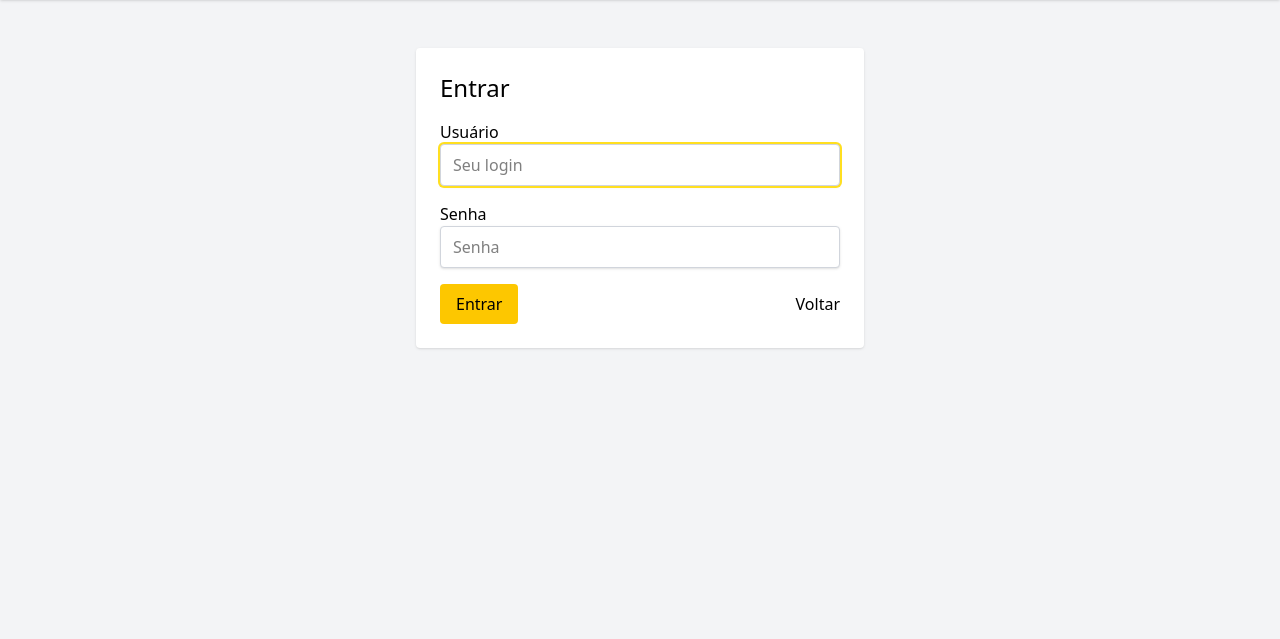
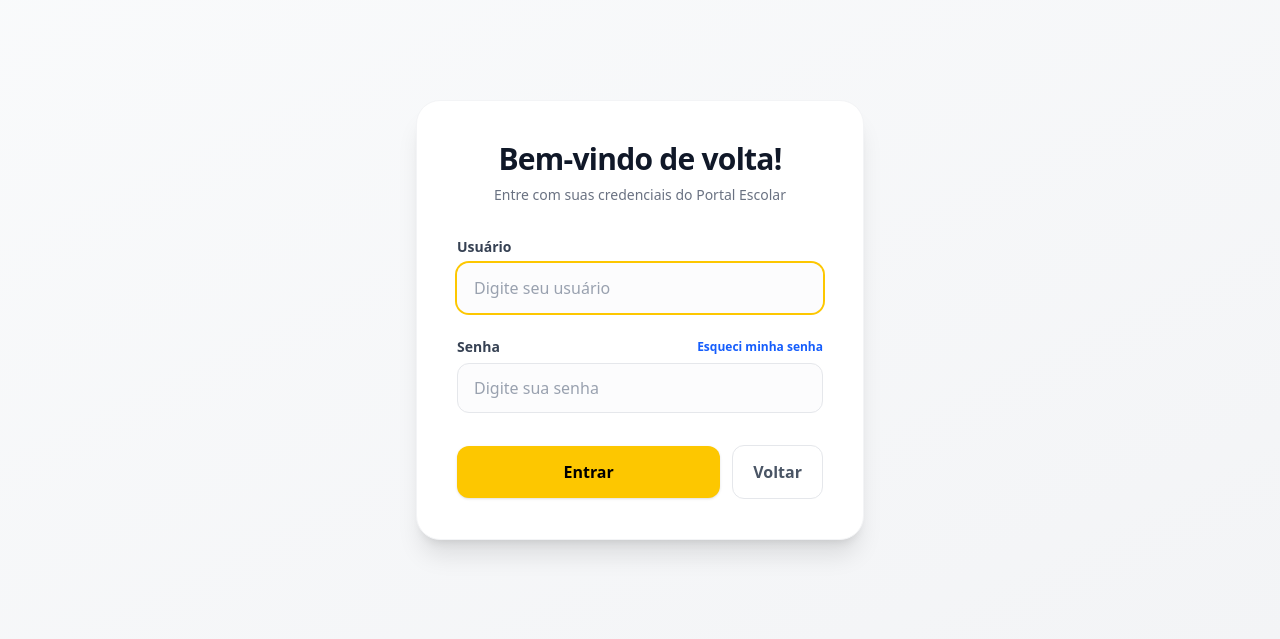
Before and after one commit to HilarioJrx/ana-franco-edu, a Django app: page /accounts/login/ in a window 1280 px wide. Shown: the part 64-703 px from the top of the page. Run offline with Django 5.2, Linux system fonts and the light colour scheme; some libraries are stand-ins or nearby versions.

Commit message:
feat: implement login page components and integrate Tailwind CSS styles

```diff
--- /dev/null
+++ b/templates/components/login/modal.html
@@ -0,0 +1,22 @@
+<!-- Forgot Password Modal -->
+<div id="password-modal" class="fixed inset-0 z-50 flex items-center justify-center p-4 bg-black/60 backdrop-blur-sm hidden opacity-0 transition-opacity duration-300">
+    <div id="password-modal-content" class="bg-white rounded-3xl max-w-md w-full p-8 shadow-2xl transform scale-95 transition-transform duration-300 border border-gray-100">
+        <div class="text-center">
+            <div class="w-16 h-16 bg-blue-50 text-blue-600 rounded-full flex items-center justify-center mx-auto mb-5 text-3xl shadow-inner">
+                🔑
+            </div>
+
+            <h3 class="text-2xl font-bold text-gray-900 mb-3">Recuperação de Senha</h3>
+
+            <p class="text-gray-600 text-base leading-relaxed mb-6">
+                Para redefinir a sua senha de acesso, por favor, entre em contato ou dirija-se pessoalmente à **secretaria escolar** da escola.
+                <br><br>
+                Por motivos de segurança e privacidade dos dados dos alunos, as credenciais de acesso são geradas e validadas exclusivamente de forma presencial.
+            </p>
+
+            <button id="close-password-modal" class="w-full bg-blue-600 hover:bg-blue-700 active:bg-blue-800 active:scale-[0.98] text-white font-bold py-3.5 px-4 rounded-xl transition-all duration-200 shadow-lg cursor-pointer">
+                Entendido
+            </button>
+        </div>
+    </div>
+</div>
--- /dev/null
+++ b/templates/components/login/password_input.html
@@ -0,0 +1,14 @@
+<div>
+    <div class="flex items-center justify-between mb-1.5">
+        <label for="id_password" class="block text-sm font-semibold text-gray-700">Senha</label>
+        {% if show_forgot_password %}
+        <button type="button" id="forgot-password-btn"
+            class="text-xs font-semibold text-blue-600 hover:text-blue-800 transition-colors cursor-pointer hover:underline">
+            Esqueci minha senha
+        </button>
+        {% endif %}
+    </div>
+    <input type="password" name="password" id="id_password" required
+        class="w-full px-4 py-3 rounded-xl border border-gray-200 focus:outline-none focus:ring-2 focus:ring-yellow-400 focus:border-transparent transition-all bg-gray-50/50 text-gray-800 placeholder-gray-400"
+        placeholder="Digite sua senha">
+</div>
--- /dev/null
+++ b/templates/components/login/scripts.html
@@ -0,0 +1,34 @@
+<script>
+    (function() {
+        const forgotBtn = document.getElementById('forgot-password-btn');
+        const modal = document.getElementById('password-modal');
+        const modalContent = document.getElementById('password-modal-content');
+        const closeBtn = document.getElementById('close-password-modal');
+
+        if (forgotBtn && modal && modalContent && closeBtn) {
+            const openModal = () => {
+                modal.classList.remove('hidden');
+                // Force reflow
+                modal.offsetHeight;
+                modal.classList.remove('opacity-0');
+                modalContent.classList.remove('scale-95');
+            };
+
+            const closeModal = () => {
+                modal.classList.add('opacity-0');
+                modalContent.classList.add('scale-95');
+                setTimeout(() => {
+                    modal.classList.add('hidden');
+                }, 300);
+            };
+
+            forgotBtn.addEventListener('click', openModal);
+            closeBtn.addEventListener('click', closeModal);
+            modal.addEventListener('click', (e) => {
+                if (e.target === modal) {
+                    closeModal();
+                }
+            });
+        }
+    })();
+</script>
--- /dev/null
+++ b/templates/components/login/username_input.html
@@ -0,0 +1,6 @@
+<div>
+    <label for="id_username" class="block text-sm font-semibold text-gray-700 mb-1.5">Usuário</label>
+    <input type="text" name="username" id="id_username" autofocus required
+           class="w-full px-4 py-3 rounded-xl border border-gray-200 focus:outline-none focus:ring-2 focus:ring-yellow-400 focus:border-transparent transition-all bg-gray-50/50 text-gray-800 placeholder-gray-400"
+           placeholder="Digite seu usuário">
+</div>
--- a/templates/registration/login.html
+++ b/templates/registration/login.html
@@ -1,23 +1,46 @@
 {% extends 'base.html' %}
 
+{% block title %}Entrar - Portal Ana Franco{% endblock %}
+
 {% block content %}
-<div class="max-w-md mx-auto mt-12 p-6 bg-white rounded shadow">
-    <h2 class="text-2xl mb-4">Entrar</h2>
-    <form method="post">
-        {% csrf_token %}
-        {{ form.non_field_errors }}
-        <div class="mb-4">
-            <label for="id_username" class="block">Usuário</label>
-            {{ form.username }}
+<div class="min-h-[80vh] flex items-center justify-center px-4 py-12 bg-gradient-to-br from-gray-50 to-gray-100">
+    <div
+        class="max-w-md w-full bg-white rounded-3xl shadow-xl border border-gray-100 p-8 md:p-10 transform hover:shadow-2xl transition-shadow duration-300">
+
+        <div class="text-center mb-8">
+            <h2 class="text-3xl font-extrabold text-gray-900 tracking-tight">Bem-vindo de volta!</h2>
+            <p class="text-gray-500 mt-2 text-sm">Entre com suas credenciais do Portal Escolar</p>
         </div>
-        <div class="mb-4">
-            <label for="id_password" class="block">Senha</label>
-            {{ form.password }}
-        </div>
-        <div class="flex items-center justify-between">
-            <button type="submit" class="bg-yellow-400 text-black hover:bg-yellow-500 px-4 py-2 rounded">Entrar</button>
-            <a href="/">Voltar</a>
-        </div>
-    </form>
+
+        <form method="post" class="space-y-6">
+            {% csrf_token %}
+
+            {% if form.non_field_errors or form.errors %}
+            <div class="p-4 rounded-xl bg-red-50 border border-red-200 text-red-700 text-sm flex items-start gap-2.5">
+                <span class="text-lg leading-none">⚠️</span>
+                <span>Usuário ou senha incorretos. Por favor, verifique seus dados.</span>
+            </div>
+            {% endif %}
+
+            {% include 'components/login/username_input.html' %}
+            {% include 'components/login/password_input.html' with show_forgot_password=True %}
+
+            <div class="flex items-center gap-3 pt-2">
+                <button type="submit"
+                    class="flex-1 bg-yellow-400 hover:bg-yellow-300 active:bg-yellow-500 active:scale-[0.98] text-black font-bold py-3.5 px-4 rounded-xl transition-all duration-200 shadow hover:shadow-md cursor-pointer text-center">
+                    Entrar
+                </button>
+                <a href="/"
+                    class="px-5 py-3.5 rounded-xl font-bold border border-gray-200 text-gray-600 hover:bg-gray-50 active:scale-[0.98] transition-all duration-200 text-center">
+                    Voltar
+                </a>
+            </div>
+        </form>
+
+    </div>
 </div>
+
+{% include 'components/login/modal.html' %}
+
+{% include 'components/login/scripts.html' %}
 {% endblock %}
```
Also changed, not shown: theme/static/css/dist/styles.css.
